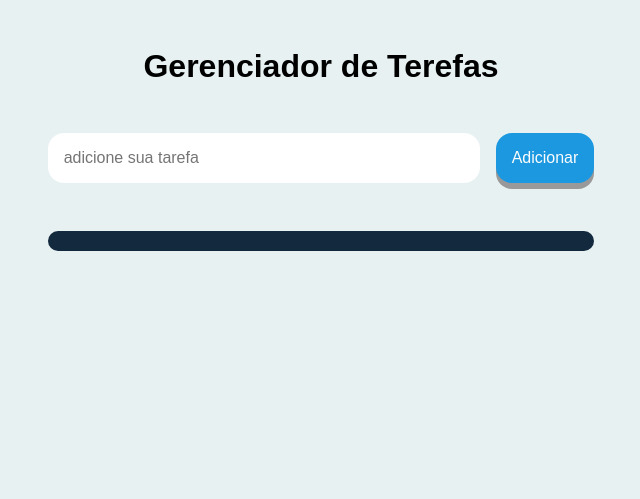
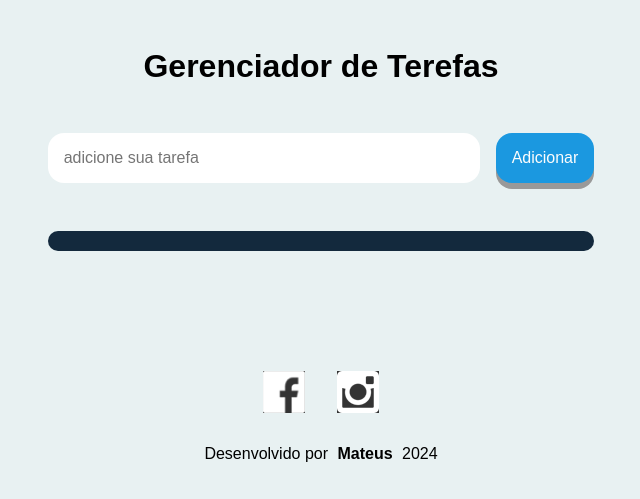
Before and after one commit to Mateusvct1/Gerenciador-de-Tarefas, a plain HTML site: page index.html in a window 1280 px wide. Shown: the whole page, without its empty margins (319-959 px from the left). Drawn offline with Linux system fonts and the light colour scheme.

Commit message:
add o footer

```diff
--- a/index.html
+++ b/index.html
@@ -22,6 +22,13 @@
 
         </div>
     </div>
+    <footer class="footer__container">
+      <ul class="rodape__social">
+        <li><a href="#" class="rodape__midia"><img src="img/facebook.png" alt="Ícone do facebook"></a></li>
+        <li><a href="#" class="rodape__midia"><img src="img/instagram.png" alt="Ícone do instagram"></a></li>
+      </ul>
+        <p>Desenvolvido por <strong style="margin-left: 5px;"> Mateus </strong><span style="margin-left: 5px;">2024</span></p>
+    </footer>
     <script src="app.js"></script>
 </body>
 </html>
--- a/mobile.css
+++ b/mobile.css
@@ -1,5 +1,5 @@
 /* ainda falta corrigir */
-@media screen and (max-width:850px) {
+@media screen and (max-width:642px) {
     .conteudo{
         justify-content: center;
     }
@@ -15,3 +15,10 @@
         width: 20rem;
     }
 }
+
+@media screen and (min-width: 1024px) {
+    .rodape {
+        flex-direction: row;
+        flex-wrap: wrap;
+        justify-content: space-between;
+    }}
--- a/style.css
+++ b/style.css
@@ -5,6 +5,8 @@
     --color-button: #1B98E0;
     --color-body: #E8F1F2;
     --color-fonte:#fcfcfc;
+    --color-buttonHoverRemover:rgb(204, 17, 17);
+    --color-buttonClickRemover:rgb(163, 19, 19);
 
 }
 
@@ -75,18 +77,18 @@ body{
     cursor: pointer;
     transition: 1s;
     padding: 1rem;
-    border-radius: 10px;
+    border-radius: 50%;
     border: none;
     box-shadow: 2px 6px 6px #666;
 
 }
 
 #remove-btn:hover{
-    background-color: var(--color-buttonHover);
+    background-color: var(--color-buttonHoverRemover);
 
 }
 #remove-btn:active{
-    background-color: var(--color-buttonClick);
+    background-color: var(--color-buttonClickRemover);
     transition: none;
     transform: translateY(4px);
 }
@@ -107,3 +109,22 @@ body{
  background-color: var(--color-fonte);
  align-items: center;
  }
+
+ .footer__container{
+    display: flex;
+    flex-direction: column;
+    align-items: center;
+    padding-top: 2.5rem;
+    padding-bottom: 2rem;
+ }
+ .rodape__social {
+    display: flex;
+    list-style: none;
+}
+.rodape__midia {
+    display: block;
+    width: 42px;
+    height: 42px;
+    margin: 2rem 1rem;
+
+}
```
Also changed, not shown: img/facebook.png (added), img/instagram.png (added).
